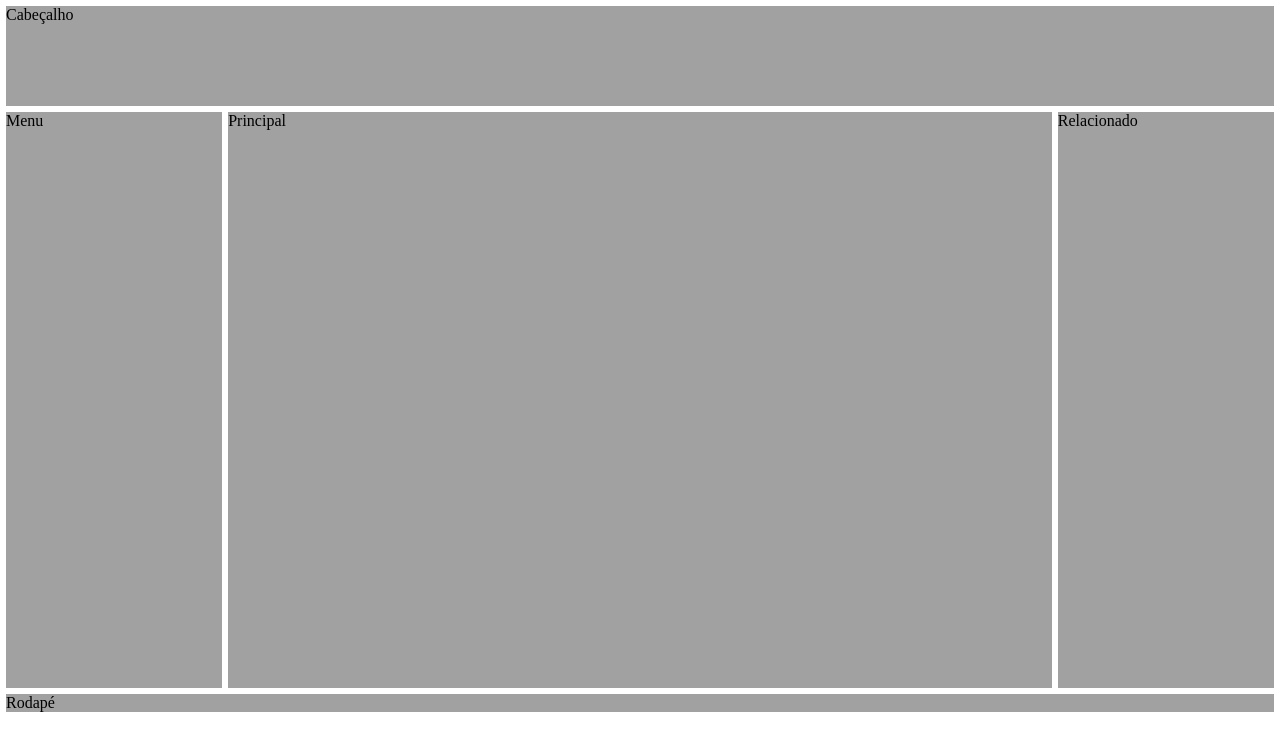
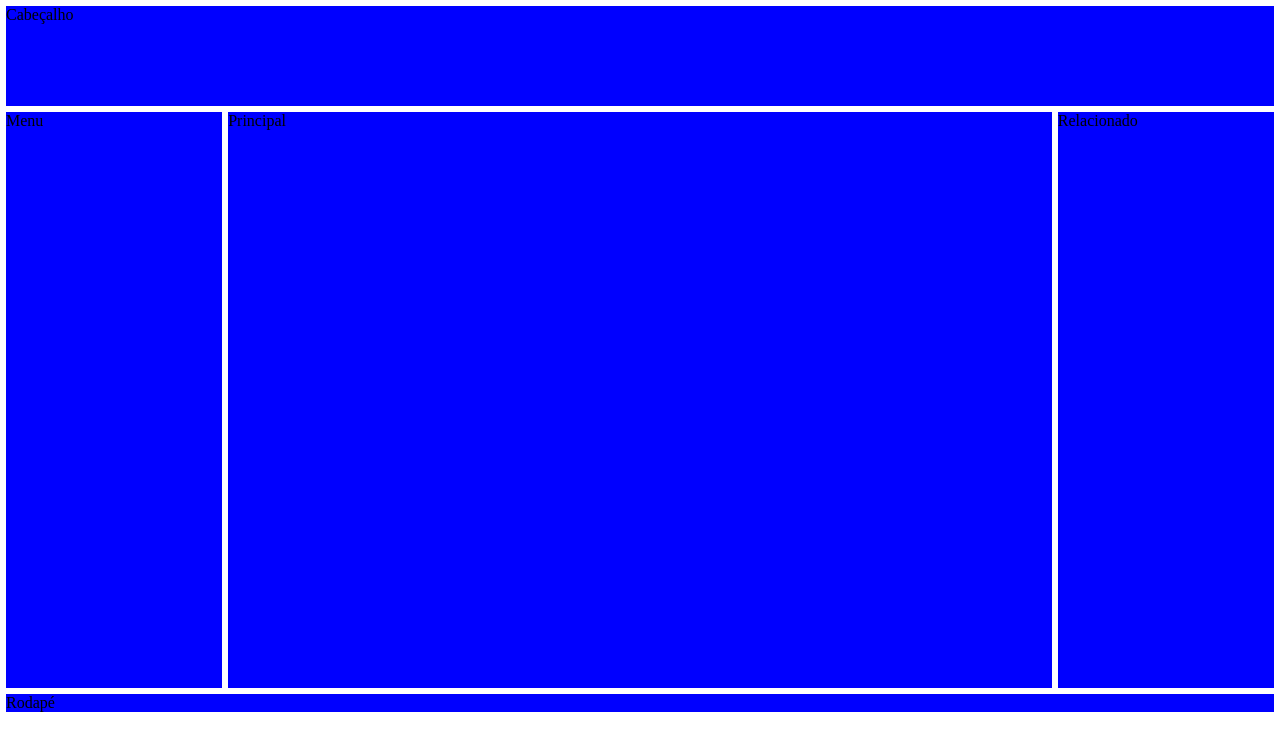
Before and after one commit to AlissonIB/layout.ts, a plain HTML site: page index.html in a window 1280 px wide. Drawn offline with Linux system fonts and the light colour scheme.

Commit message:
Mudei a cor

```diff
--- a/index.html
+++ b/index.html
@@ -20,7 +20,7 @@
         }
 
         header, nav, main, aside, footer {
-          background: #a1a1a1;
+          background: blue;
           display: flex;
           margin: 3px;
         }
```
